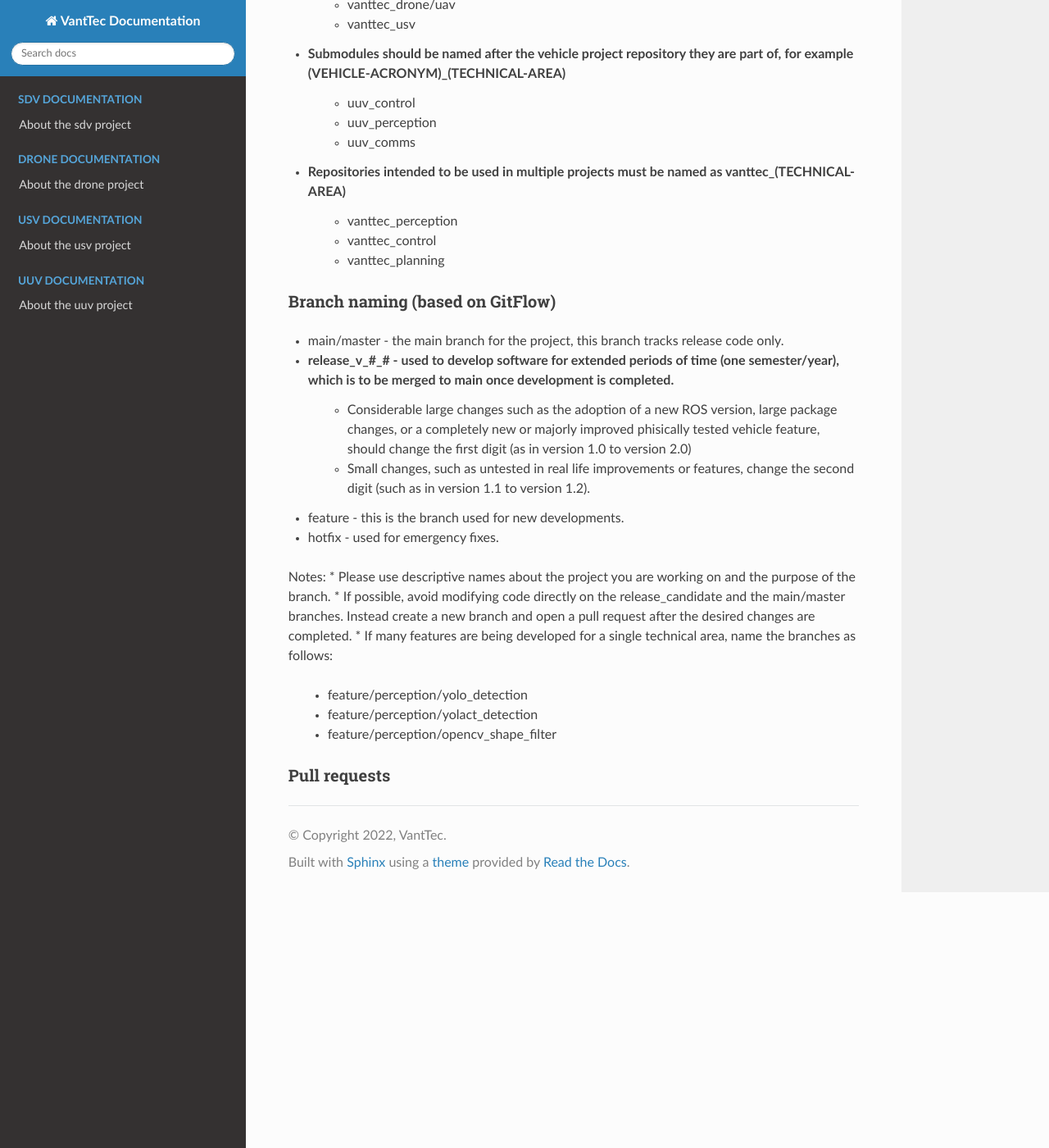
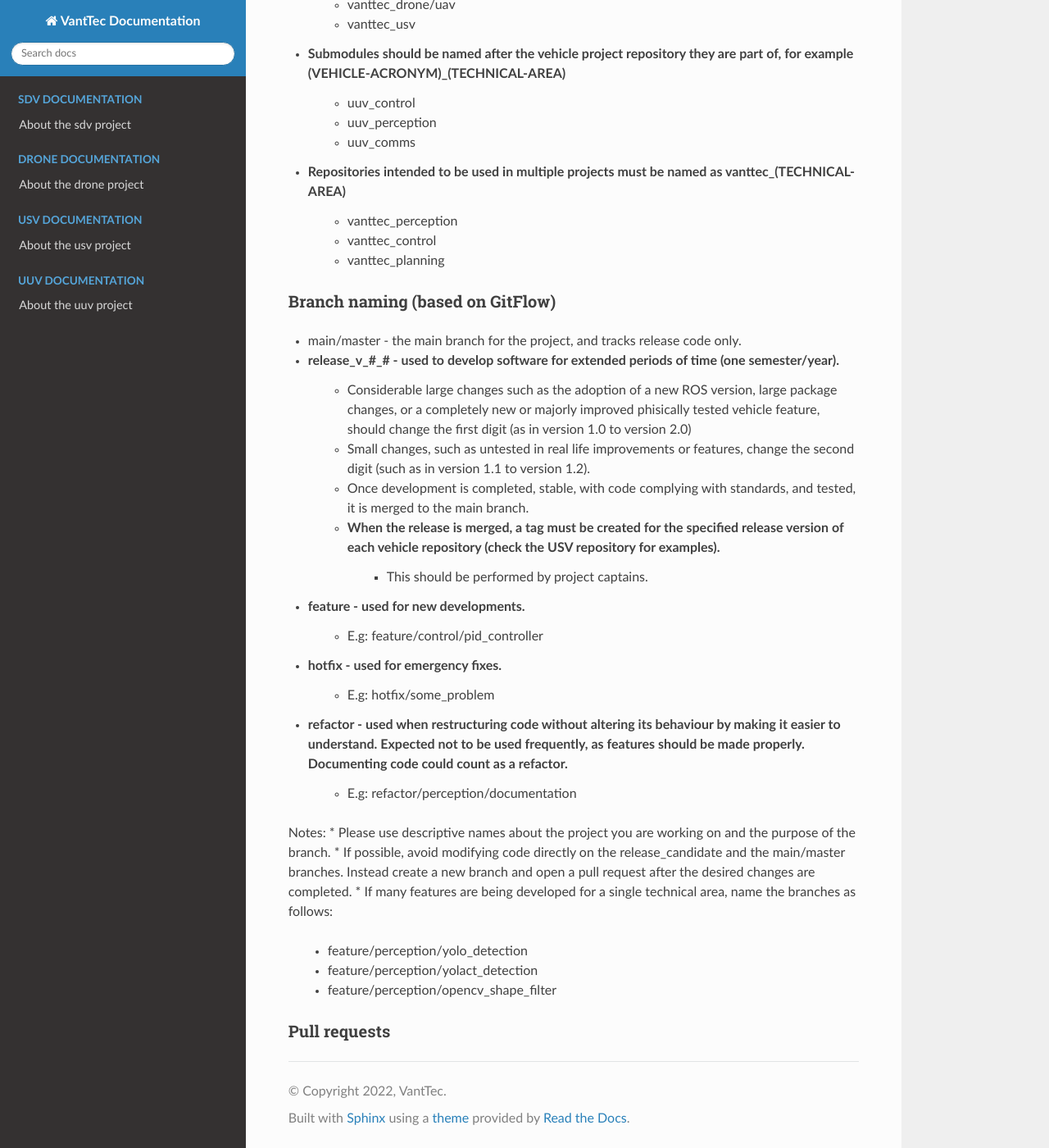
Before and after one commit to vanttec/vanttec_documentation, a Sphinx documentation site: the page built from source/vsd/vsd_git.rst, in a window 1280 px wide and 1400 px high, scrolled down 924 px. Shown: the whole window at 82% size. Built offline with Sphinx 7.4.7 and the Read the Docs theme 2.0.0, drawn with Linux system fonts in a browser that asks for light colours; pages that are not in the unit, such as notebooks, are missing from menus.

Commit message:
Update vsd_git.rst

```diff
--- a/source/vsd/vsd_git.rst
+++ b/source/vsd/vsd_git.rst
@@ -42,12 +42,19 @@ Repository naming
 Branch naming (based on GitFlow)
 --------------------------------
 
-* main/master - the main branch for the project, this branch tracks release code only.
-* release_v_#_# - used to develop software for extended periods of time (one semester/year), which is to be merged to main once development is completed.
+* main/master - the main branch for the project, and tracks release code only.
+* release_v_#_# - used to develop software for extended periods of time (one semester/year).
     * Considerable large changes such as the adoption of a new ROS version, large package changes, or a completely new or majorly improved phisically tested vehicle feature, should change the first digit (as in version 1.0 to version 2.0)
     * Small changes, such as untested in real life improvements or features, change the second digit (such as in version 1.1 to version 1.2).
-* feature - this is the branch used for new developments.
+    * Once development is completed, stable, with code complying with standards, and tested, it is merged to the main branch.
+    * When the release is merged, a tag must be created for the specified release version of each vehicle repository (check the USV repository for examples).
+        * This should be performed by project captains.
+* feature - used for new developments.
+    * E.g: feature/control/pid_controller
 * hotfix - used for emergency fixes.
+    * E.g: hotfix/some_problem
+* refactor - used when restructuring code without altering its behaviour by making it easier to understand. Expected not to be used frequently, as features should be made properly. Documenting code could count as a refactor.
+    * E.g: refactor/perception/documentation
 
 Notes:
 * Please use descriptive names about the project you are working on and the purpose of the branch.
```
